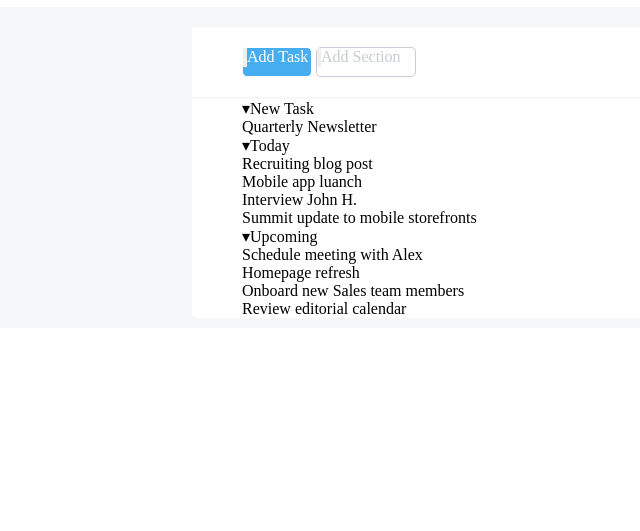
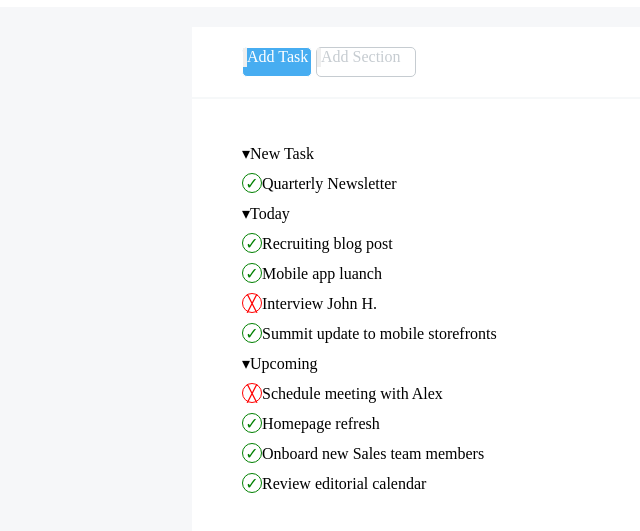
Before and after one commit to E-Lop/html-css-toboolist, a plain HTML site: page index.html in a window 1280 px wide. Shown: the part 67-598 px from the top of the page, without its empty margins (0-640 px from the left). Drawn offline with Linux system fonts and the light colour scheme.

Commit message:
sure and nope

```diff
--- a/css/style.css
+++ b/css/style.css
@@ -81,8 +81,33 @@ hr {
 
 .main-list {
   margin-left: 50px;
+  padding-top: 40px;
+  padding-bottom: 40px;
 }
 
 ul {
   list-style-type: none;
+  line-height: 30px;
 }
+
+.sure {
+  color: green;
+  display: inline-block;
+  width: 20px;
+  height: 20px;
+  border-radius: 50%;
+  text-align: center;
+  line-height: 20px;
+  border: 1px solid;
+}
+
+.nope {
+  color: red;
+  display: inline-block;
+  width: 20px;
+  height: 20px;
+  border-radius: 50%;
+  text-align: center;
+  line-height: 20px;
+  border: 1px solid;
+}
--- a/index.html
+++ b/index.html
@@ -35,27 +35,37 @@
               <li>
                 &#9662;New Task
                 <ul>
-                  <li>Quarterly Newsletter</li>
+                  <li><span class="sure">&check;</span>Quarterly Newsletter</li>
                 </ul>
               </li>
               <!-- seconda sezione lista -->
               <li>
                 &#9662;Today
                 <ul>
-                  <li>Recruiting blog post</li>
-                  <li>Mobile app luanch</li>
-                  <li>Interview John H.</li>
-                  <li>Summit update to mobile storefronts</li>
+                  <li><span class="sure">&check;</span>Recruiting blog post</li>
+                  <li><span class="sure">&check;</span>Mobile app luanch</li>
+                  <li><span class="nope">&#x2573;</span>Interview John H.</li>
+                  <li>
+                    <span class="sure">&check;</span>Summit update to mobile
+                    storefronts
+                  </li>
                 </ul>
               </li>
               <!-- terza sezione lista -->
               <li>
                 &#9662;Upcoming
                 <ul>
-                  <li>Schedule meeting with Alex</li>
-                  <li>Homepage refresh</li>
-                  <li>Onboard new Sales team members</li>
-                  <li>Review editorial calendar</li>
+                  <li>
+                    <span class="nope">&#x2573;</span>Schedule meeting with Alex
+                  </li>
+                  <li><span class="sure">&check;</span>Homepage refresh</li>
+                  <li>
+                    <span class="sure">&check;</span>Onboard new Sales team
+                    members
+                  </li>
+                  <li>
+                    <span class="sure">&check;</span>Review editorial calendar
+                  </li>
                 </ul>
               </li>
             </ul>
```
